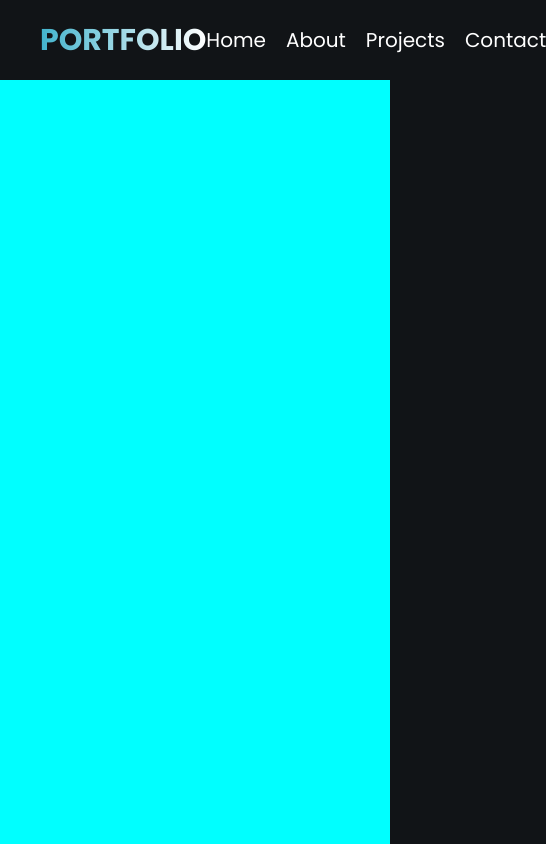
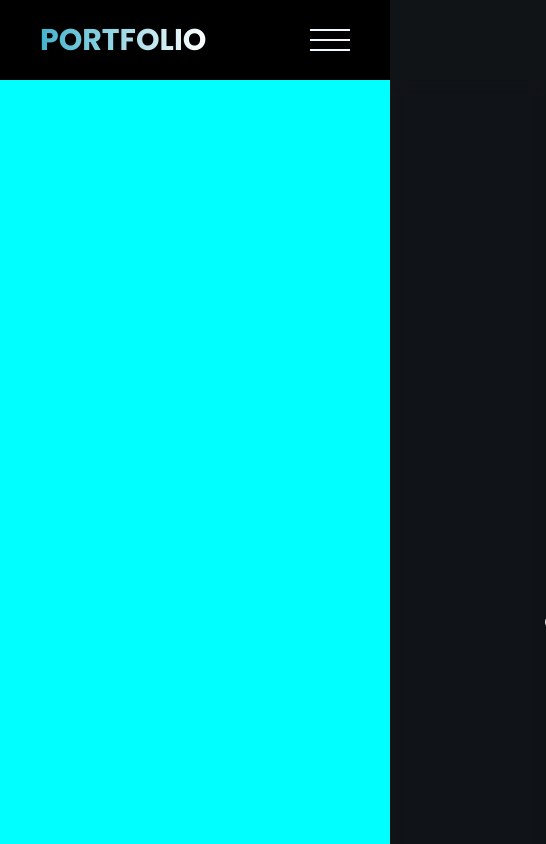
Before and after one commit to singhprasoon641-rgb/AutomatedPortfolio, a React (Vite) app in the folder 1.Animated_Portfolio/: page / in a window 390 px wide. Shown: the top 844 px of the page, 546 px wide, since content can reach past the window. Built offline with nearby package versions, Linux system fonts and the light colour scheme.

Commit message:
push second time

```diff
--- a/1.Animated_Portfolio/src/App.jsx
+++ b/1.Animated_Portfolio/src/App.jsx
@@ -1,6 +1,8 @@
 import About from "./Component/Home/About/About"
+import Contact from "./Component/Home/Contact/Contact"
 import Home from "./Component/Home/Home"
 import Nav from "./Component/Home/Nav/Nav"
+import Project from "./Component/Home/Project/Project"
 
 
 function App() {
@@ -11,6 +13,8 @@
     <Nav/>
     <Home/>
     <About/>
+    <Project/>
+    <Contact/>
           </>
   )
 }
--- a/1.Animated_Portfolio/src/Component/Home/Contact/Contact.css
+++ b/1.Animated_Portfolio/src/Component/Home/Contact/Contact.css
@@ -0,0 +1,5 @@
+#contact{
+    width: 100%;
+    min-height: 100vh;
+    background-color: rgb(96, 11, 231);
+}
--- a/1.Animated_Portfolio/src/Component/Home/Contact/Contact.jsx
+++ b/1.Animated_Portfolio/src/Component/Home/Contact/Contact.jsx
@@ -0,0 +1,11 @@
+import React from 'react'
+import "./Contact.css"
+function Contact() {
+  return (
+    <div id="contact">
+
+    </div>
+  )
+}
+
+export default Contact
--- a/1.Animated_Portfolio/src/Component/Home/Nav/Nav.css
+++ b/1.Animated_Portfolio/src/Component/Home/Nav/Nav.css
@@ -5,6 +5,19 @@
     padding: 40px;
     height: 80px;
     width: 100%;
+    position: fixed;
+    background-color: black;
+}
+nav ul a{
+    cursor: pointer;
+}
+nav ul a:hover{
+        color: rgb(77, 230, 230);
+    border-bottom: 2px solid white;
+}
+.active{
+    color: rgb(77, 230, 230);
+    border-bottom: 2px solid white;
 }
 ul{
     display: flex;
@@ -22,3 +35,41 @@
     background-clip: text;
     color: transparent;
 }
+.hamburger{
+    display: flex;
+    align-items: center;
+    justify-content: center;
+    gap: 8px;
+    flex-direction: column;
+    display: none;
+}
+.ham{
+    width: 40px;
+    height: 2px;
+    background-color: aliceblue;
+}
+.mobilemenu{
+    position: absolute;
+    width: 100%;
+    top: 80px;
+    height: 100vh;
+    background-color: rgba(17, 20, 23, 0.477);
+    backdrop-filter: blur(7px);
+    right: 0;
+    transform: translateX(100%);
+    flex-direction: column;
+    transition: all 0.5s;
+    gap: 50px;
+}
+.activemobile{
+    transform: translateX(0%);
+}
+@media (max-width:750px) {
+    .desktopmenu{
+        display: none;
+    }
+    .hamburger{
+        display: flex;
+    }
+
+}
--- a/1.Animated_Portfolio/src/Component/Home/Nav/Nav.jsx
+++ b/1.Animated_Portfolio/src/Component/Home/Nav/Nav.jsx
@@ -1,15 +1,34 @@
-import React from 'react'
+import React, { useRef } from 'react'
 import "./Nav.css"
 import {Link} from "react-scroll"
 function Nav() {
+  let menu=useRef()
+  let mobile=useRef()
+
   return (
     <nav>
       <h1>PORTFOLIO</h1>
-      <ul>
-        <li>Home</li>
-        <li>About</li>
-        <li>Projects</li>
-        <li>Contact</li>
+      <ul className='desktopmenu'>
+        <Link to="home" smooth={true} duration={500} activeClass='activ' spy={true}> <li>Home</li></Link>
+        <Link to="about" smooth={true} duration={500} activeClass='active' spy={true}><li>About</li></Link>
+        <Link to="project" smooth={true} duration={500} activeClass='active' spy={true}><li>Projects</li></Link>
+        <Link to="contact" smooth={true} duration={500} activeClass='active' spy={true}><li>Contact</li></Link>
+      </ul>
+      <div className="hamburger" ref={menu} onClick={()=>{
+        mobile.current.classList.toggle("activemobile")
+      }
+
+      }
+      >
+        <div className="ham"></div>
+        <div className="ham"></div>
+        <div className="ham"></div>
+      </div>
+      <ul className='mobilemenu' ref={mobile}>
+        <Link to="home" smooth={true} duration={500} activeClass='activ' spy={true}> <li>Home</li></Link>
+        <Link to="about" smooth={true} duration={500} activeClass='active' spy={true}><li>About</li></Link>
+        <Link to="project" smooth={true} duration={500} activeClass='active' spy={true}><li>Projects</li></Link>
+        <Link to="contact" smooth={true} duration={500} activeClass='active' spy={true}><li>Contact</li></Link>
       </ul>
     </nav>
   )
--- a/1.Animated_Portfolio/src/Component/Home/Project/Project.css
+++ b/1.Animated_Portfolio/src/Component/Home/Project/Project.css
@@ -0,0 +1,5 @@
+#project{
+    width: 100%;
+    min-height: 100vh;
+    background-color: rgb(214, 119, 18);
+}
--- a/1.Animated_Portfolio/src/Component/Home/Project/Project.jsx
+++ b/1.Animated_Portfolio/src/Component/Home/Project/Project.jsx
@@ -0,0 +1,11 @@
+import React from 'react'
+import "./Project.css"
+function Project() {
+  return (
+    <div id="project">
+
+    </div>
+  )
+}
+
+export default Project
```
